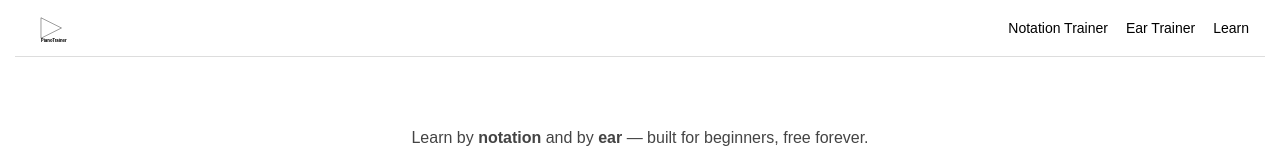
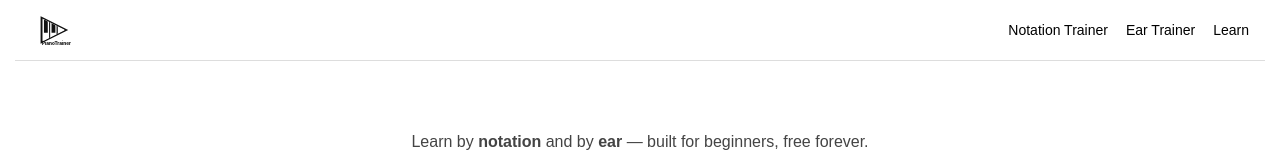
Before and after one commit to andreyeremichev/pianotrainer, a Next.js app: page / in a window 1280 px wide. Shown: the top 160 px of the page. Built offline with nearby package versions, Linux system fonts and the light colour scheme.

Commit message:
fix(logo): keep strokes crisp at all sizes; adjust header logo size

```diff
--- a/app/components/SiteHeader.tsx
+++ b/app/components/SiteHeader.tsx
@@ -30,7 +30,7 @@ export default function SiteHeader({ variant = "global" }: Props) {
         }
         /* Force the logo SVG to a small height without props */
         .pt-brand svg {
-          height: 36px;
+          height: 40px;
           width: auto;
           display: block;
         }
--- a/app/components/logos/StandardLogo.tsx
+++ b/app/components/logos/StandardLogo.tsx
@@ -10,43 +10,41 @@ type Props = {
 /**
  * StandardLogo
  * - Entire mark (triangle + keys + wordmark) is a single <g class="logo-root"> group.
- * - No inline width/height: size is controlled by parent CSS (e.g., header sets svg { height: 6px }).
+ * - No inline width/height: size is controlled by parent CSS (e.g., header sets svg { height: 24px }).
  * - Keys are computed so black keys are perfectly centered between adjacent white keys.
  * - Gap between the button and the wordmark is fixed via layout constants and the viewBox (scales as one unit).
+ * - Strokes use vectorEffect="non-scaling-stroke" so they stay visible at small sizes.
  */
 export default function StandardLogo({ className, style }: Props) {
   const clipId = useId();
 
-  /* --- Layout constants (in logo units) --- */
+  /* --- Layout constants --- */
   const VIEW_W = 360;
   const VIEW_H = 260;
 
-  // Triangle "button" bounding box (aligned with previous artwork)
+  // Triangle "button" bounding box
   const TRI_LEFT_X = 72;
   const TRI_TOP_Y = 56;
-  const TRI_HEIGHT = 148; // 56 -> 204
+  const TRI_HEIGHT = 148;
 
-  // Three white keys inside the triangle, total width span inside button:
+  // White keys (3 keys inside triangle)
   const WHITE_TOTAL_W = 148;
-  const WHITE_W = WHITE_TOTAL_W / 3; // 49.333333...
+  const WHITE_W = WHITE_TOTAL_W / 3;
 
   // Black key geometry
   const BLACK_W = 25;
   const BLACK_H = 92;
   const BLACK_RX = 2;
 
-  // Wordmark placement: keep the same baseline and visual gap as before
+  // Wordmark placement
   const WORD_X = 72;
   const WORD_BASELINE_Y = 230;
 
-  // Compute centered black-key positions between whites (midpoints of gaps)
-  // Whites occupy slots: [0..WHITE_W], [WHITE_W..2*WHITE_W], [2*WHITE_W..3*WHITE_W]
-  // Midpoints between white #1 & #2, and between #2 & #3:
-  const MID_1 = WHITE_W / 2;           // center between 0 and WHITE_W
-  const MID_2 = WHITE_W + WHITE_W / 2; // center between WHITE_W and 2*WHITE_W
-
-  const BLACK1_X = MID_1 - BLACK_W / 2; // centered
-  const BLACK2_X = MID_2 - BLACK_W / 2; // centered
+  // Black key positions (centered between whites)
+  const MID_1 = WHITE_W / 2;
+  const MID_2 = WHITE_W + WHITE_W / 2;
+  const BLACK1_X = MID_1 - BLACK_W / 2;
+  const BLACK2_X = MID_2 - BLACK_W / 2;
 
   return (
     <svg
@@ -58,40 +56,103 @@ export default function StandardLogo({ className, style }: Props) {
       style={style}
       role="img"
     >
-      <title id="title-standard">PianoTrainer – Play Button with Keys (Standard)</title>
+      <title id="title-standard">
+        PianoTrainer – Play Button with Keys (Standard)
+      </title>
 
       <defs>
         <style>{`
           .outline { fill: none; stroke: #111; stroke-width: 3; }
-          .word { font: 800 30px -apple-system, BlinkMacSystemFont, 'Segoe UI', Roboto, Arial, 'Noto Sans', 'Liberation Sans', sans-serif; fill: #111; }
+          .word {
+            font: 800 30px -apple-system, BlinkMacSystemFont, 'Segoe UI', Roboto,
+              Arial, 'Noto Sans', 'Liberation Sans', sans-serif;
+            fill: #111;
+          }
         `}</style>
         <clipPath id={clipId} clipPathUnits="userSpaceOnUse">
-          <polygon points="${TRI_LEFT_X},${TRI_TOP_Y} ${TRI_LEFT_X + 148},${TRI_TOP_Y + TRI_HEIGHT/2} ${TRI_LEFT_X},${TRI_TOP_Y + TRI_HEIGHT}" />
+          <polygon
+            points={`${TRI_LEFT_X},${TRI_TOP_Y} ${
+              TRI_LEFT_X + 148
+            },${TRI_TOP_Y + TRI_HEIGHT / 2} ${TRI_LEFT_X},${
+              TRI_TOP_Y + TRI_HEIGHT
+            }`}
+          />
         </clipPath>
       </defs>
 
       {/* Unified group: entire logo scales and clicks as one element */}
       <g className="logo-root">
-        {/* Triangle outline (play button) */}
-        <polygon className="outline" points={`${TRI_LEFT_X},${TRI_TOP_Y} ${TRI_LEFT_X + 148},${TRI_TOP_Y + TRI_HEIGHT/2} ${TRI_LEFT_X},${TRI_TOP_Y + TRI_HEIGHT}`} />
+        {/* Triangle outline */}
+        <polygon
+          className="outline"
+          points={`${TRI_LEFT_X},${TRI_TOP_Y} ${
+            TRI_LEFT_X + 148
+          },${TRI_TOP_Y + TRI_HEIGHT / 2} ${TRI_LEFT_X},${
+            TRI_TOP_Y + TRI_HEIGHT
+          }`}
+          vectorEffect="non-scaling-stroke"
+        />
 
         {/* Keys clipped inside triangle */}
         <g clipPath={`url(#${clipId})`}>
           <rect x="0" y="0" width={VIEW_W} height={VIEW_H} fill="#fff" />
           <g transform={`translate(${TRI_LEFT_X},${TRI_TOP_Y})`}>
             {/* White keys */}
-            <rect x={0}           y={0} width={WHITE_W}        height={TRI_HEIGHT} style={{ fill: "#fff", stroke: "#111", strokeWidth: 1.8 }} />
-            <rect x={WHITE_W}     y={0} width={WHITE_W}        height={TRI_HEIGHT} style={{ fill: "#fff", stroke: "#111", strokeWidth: 1.8 }} />
-            <rect x={2*WHITE_W}   y={0} width={WHITE_W}        height={TRI_HEIGHT} style={{ fill: "#fff", stroke: "#111", strokeWidth: 1.8 }} />
+            <rect
+              x={0}
+              y={0}
+              width={WHITE_W}
+              height={TRI_HEIGHT}
+              fill="#fff"
+              stroke="#111"
+              strokeWidth={1}
+              vectorEffect="non-scaling-stroke"
+            />
+            <rect
+              x={WHITE_W}
+              y={0}
+              width={WHITE_W}
+              height={TRI_HEIGHT}
+              fill="#fff"
+              stroke="#111"
+              strokeWidth={1}
+              vectorEffect="non-scaling-stroke"
+            />
+            <rect
+              x={2 * WHITE_W}
+              y={0}
+              width={WHITE_W}
+              height={TRI_HEIGHT}
+              fill="#fff"
+              stroke="#111"
+              strokeWidth={1}
+              vectorEffect="non-scaling-stroke"
+            />
 
-            {/* Black keys (centered between whites) */}
-            <rect x={BLACK1_X}    y={0} width={BLACK_W} height={BLACK_H} rx={BLACK_RX} style={{ fill: "#111" }} />
-            <rect x={BLACK2_X}    y={0} width={BLACK_W} height={BLACK_H} rx={BLACK_RX} style={{ fill: "#111" }} />
+            {/* Black keys (centered) */}
+            <rect
+              x={BLACK1_X}
+              y={0}
+              width={BLACK_W}
+              height={BLACK_H}
+              rx={BLACK_RX}
+              fill="#111"
+            />
+            <rect
+              x={BLACK2_X}
+              y={0}
+              width={BLACK_W}
+              height={BLACK_H}
+              rx={BLACK_RX}
+              fill="#111"
+            />
           </g>
         </g>
 
-        {/* Wordmark — fixed baseline keeps the gap consistent with the button */}
-        <text className="word" x={WORD_X} y={WORD_BASELINE_Y}>PianoTrainer</text>
+        {/* Wordmark */}
+        <text className="word" x={WORD_X} y={WORD_BASELINE_Y}>
+          PianoTrainer
+        </text>
       </g>
     </svg>
   );
```
